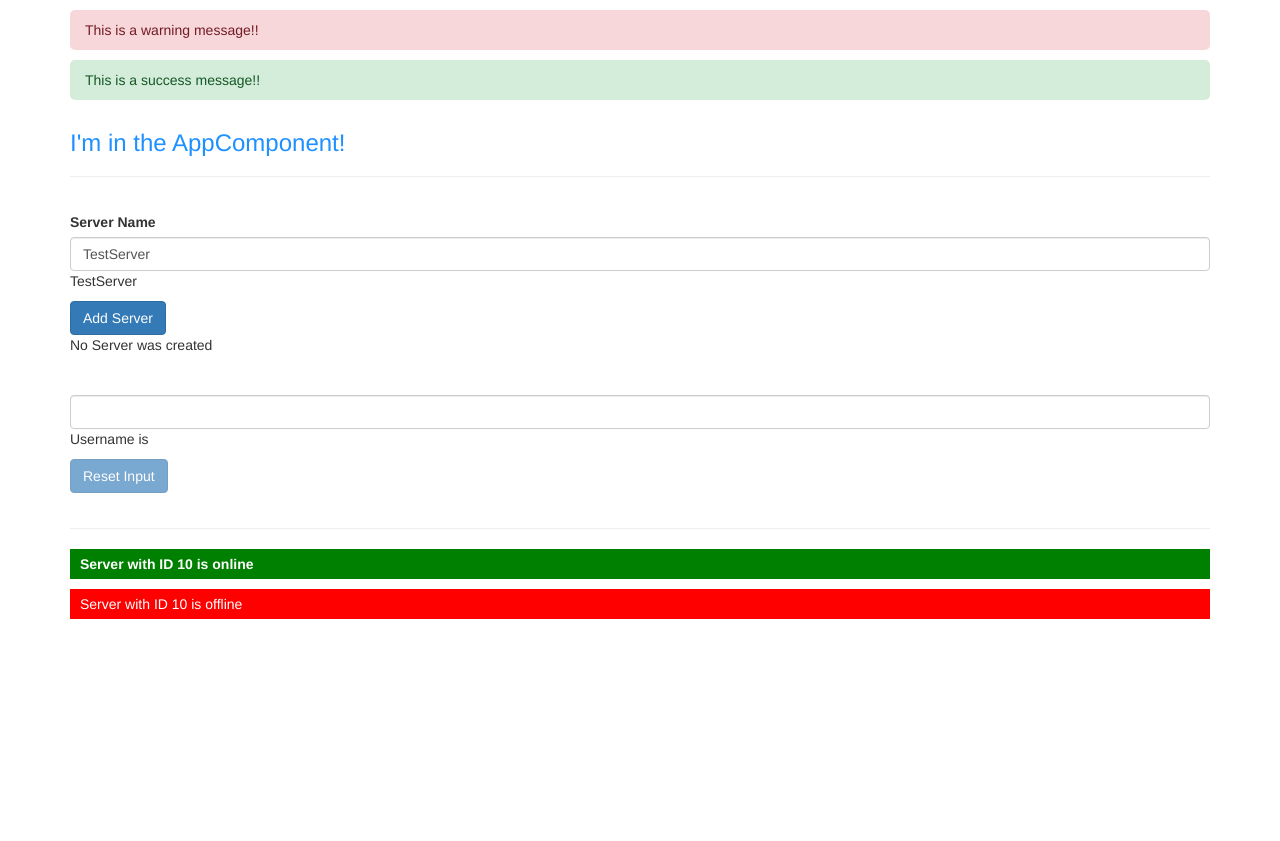
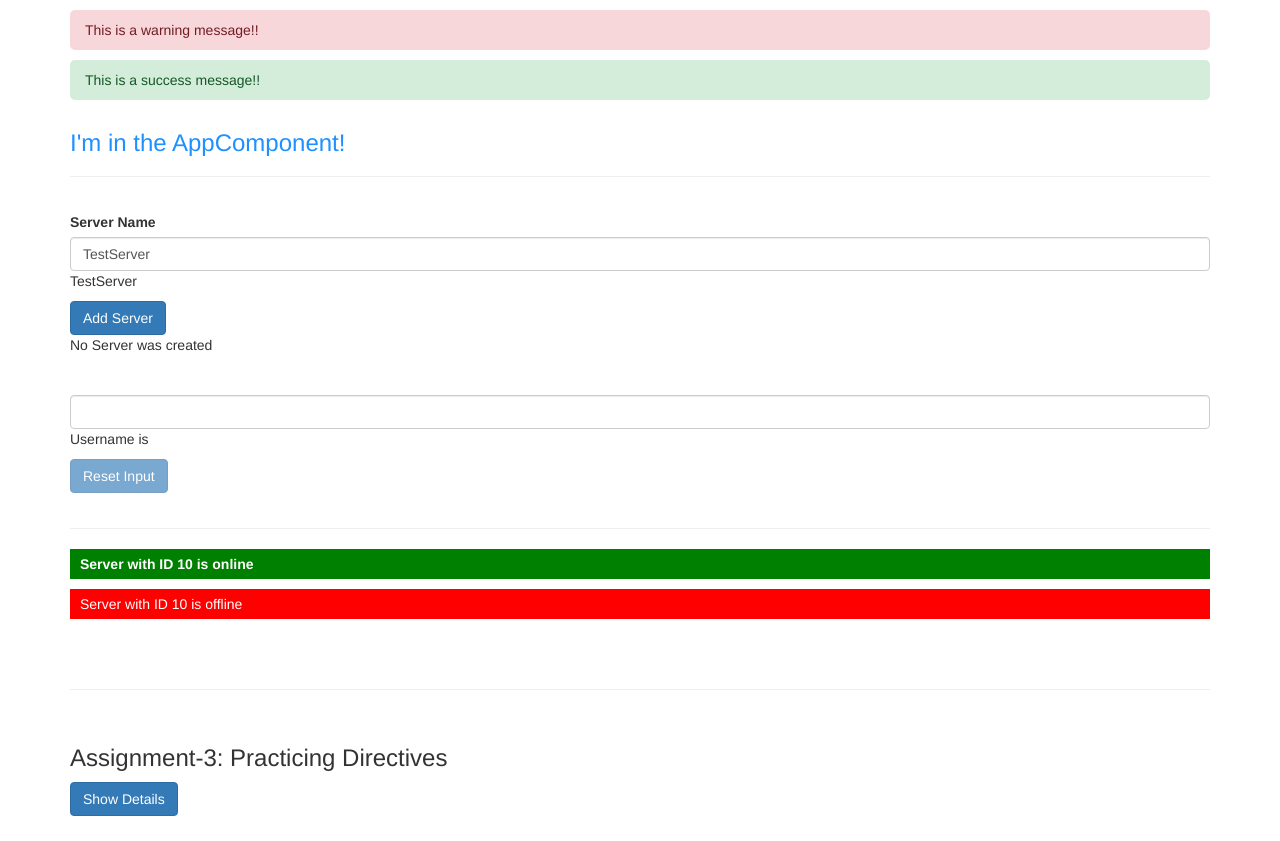
Before and after one commit to SmitBhikadiya-M/Angular-Udemy-Course, an Angular app in the folder CourseIntro/: page / in a window 1280 px wide. Before the commit the page ends 800 px from the top, so only its background shows below. Built offline with nearby package versions, Linux system fonts and the light colour scheme.

Commit message:
Assignment-4 Practicing Directives Solution

```diff
--- a/CourseIntro/src/app/servers/servers.component.html
+++ b/CourseIntro/src/app/servers/servers.component.html
@@ -22,3 +22,17 @@
 
 <hr>
 <app-server *ngFor="let server of servers"></app-server>
+
+<br><br>
+<hr>
+
+<div class="container-fluid">
+    <h3>Assignment-3: Practicing Directives</h3>
+    <div>
+        <button class="btn btn-primary" [innerText]="!displayDetails ? 'Show Details' : 'Hide Details'" (click)="toggleDetails()"></button>
+        <p [ngStyle]=" { display: displayDetails ? 'block' : 'none' } ">{{ 'secret password ****XYZ' }}</p>
+        <ul>
+            <li *ngFor="let log of clickLogs; let i=index" [ngStyle]="{ color: i+1 >= 5 ? 'blue' : 'inherit' }">{{ i+1 }}. {{ log }}</li>
+        </ul>
+    </div>
+</div>
--- a/CourseIntro/src/app/servers/servers.component.ts
+++ b/CourseIntro/src/app/servers/servers.component.ts
@@ -12,6 +12,9 @@ export class ServersComponent implements OnInit {
   serverCreated = false;
   username = '';
   servers = ['TestServer', 'ProductionServer'];
+
+  displayDetails = false;
+  clickLogs = [];
   constructor() {
     setTimeout(()=>{
       this.allowNewServer = false;
@@ -31,4 +34,9 @@ export class ServersComponent implements OnInit {
     this.serverName = (<HTMLInputElement>event.target).value;
   }
 
+  toggleDetails(){
+    this.displayDetails = !this.displayDetails;
+    this.clickLogs.push(`Details ${this.displayDetails ? 'hide' : 'show'}, at ${new Date()}`);
+  }
+
 }
```
